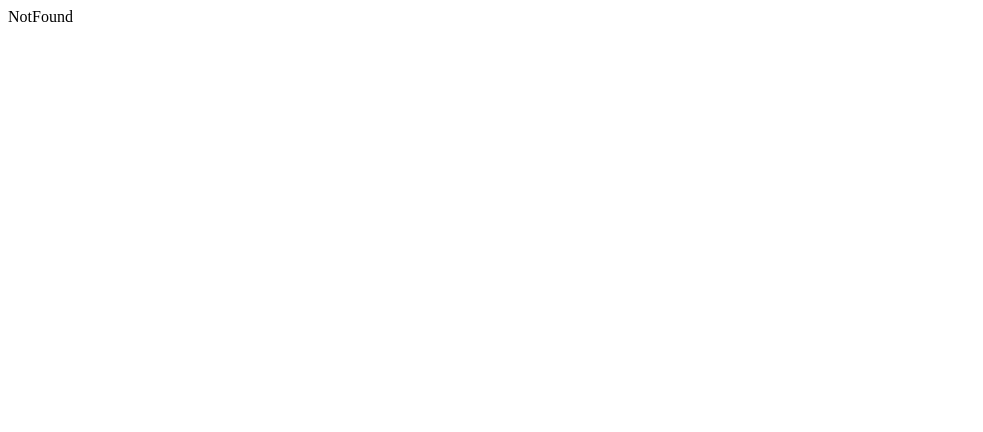
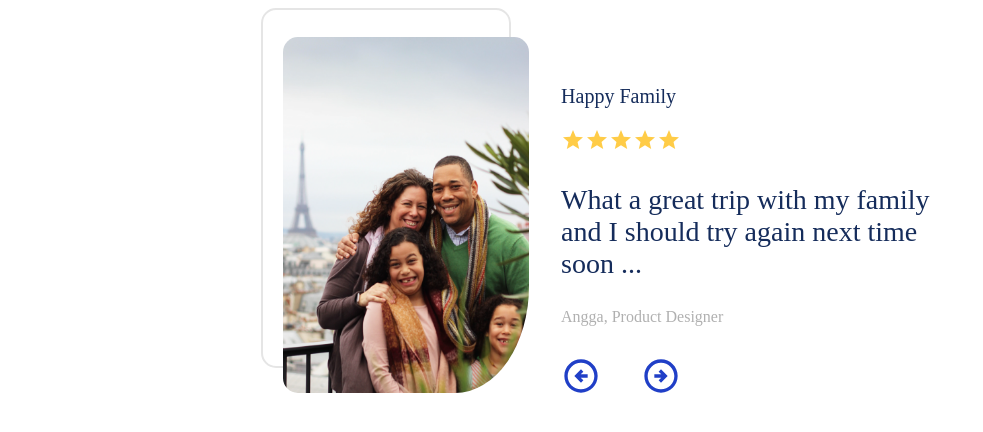
Before and after one commit to AhmedEl-Hussin/Hotel-System, a React app: page /landingPage in a window 1280 px wide. Before the commit this address had no page. Shown: the top 432 px of the page, without its empty margins (0-983 px from the left). Built offline with nearby package versions, Linux system fonts and the light colour scheme; the HTML template or start-up script is replaced by a standard one.

Commit message:
static-ui-reviews

```diff
--- a/src/App.tsx
+++ b/src/App.tsx
@@ -16,6 +16,7 @@ import Users from "./Components/Users/Users";
 import Rooms from "./Components/Rooms/Rooms";
 import Ads from "./Components/Ads/Ads";
 import Bookings from "./Components/Bookings/Bookings";
+import LandingPage from "./Components/Landing-Page/LandingPage";
 
 function App() {
   let {adminData , saveAdminData} = useContext(AuthContext)
@@ -50,6 +51,12 @@ function App() {
         { path: "/rest-pass", element: <RestPassword /> },
       ],
     },
+    {
+      path: "/landingPage",
+      element: <LandingPage />,
+      errorElement: <NotFound />,
+
+    },
   ]);
 
   return (
--- a/src/Components/Landing-Page/LandingPage.tsx
+++ b/src/Components/Landing-Page/LandingPage.tsx
@@ -1,6 +1,9 @@
+import ShowReviews from "../ShowReviews/ShowReviews";
 
 export default function LandingPage() {
-    return (
-        <div>LandingPage</div>
+    return (<>
+        <ShowReviews />
+
+        </>
     )
 }
--- /dev/null
+++ b/src/Components/ShowReviews/ShowReviews.tsx
@@ -0,0 +1,45 @@
+import reviewImg from '../../assets/reviewImg.png'
+import ArrowCircleLeftOutlinedIcon from '@mui/icons-material/ArrowCircleLeftOutlined';
+import ArrowCircleRightOutlinedIcon from '@mui/icons-material/ArrowCircleRightOutlined';
+import StarIcon from '@mui/icons-material/Star';
+
+export default function ShowReviews(props) {
+
+
+    return (
+        <>
+         <div className='homeReviewContainer'>
+            <div className="reviewImgContainer">
+           <img src={reviewImg} alt="review" className='reviewImg' />
+            </div>
+            <div className="reviewDetails">
+                <div style={{color:'#152C5B' ,padding:'50px', fontFamily:'Poppins'}}>
+                 <h4 style={{fontSize:'20px',fontWeight:'normal', marginBottom:'20px'}}>Happy Family</h4>
+                 <div style={{color:'#FFCC47'}}>
+                    <StarIcon />
+                    <StarIcon />
+                    <StarIcon />
+                    <StarIcon />
+                    <StarIcon />
+                 </div>
+                 <p style={{fontSize:'28px'}}>What a great trip with my family and I should try again next time soon ...</p>
+                 <span style={{color:'#B0B0B0'}}>Angga, Product Designer</span>
+                 <div style={{marginTop:"30px",color:'#203FC7'}}>
+                    <span style={{marginRight:'20px'}}>
+                    <ArrowCircleLeftOutlinedIcon sx={{fontSize:'40px'}}/>
+                    </span>
+                  <span style={{marginLeft:'20px'}}>
+                  <ArrowCircleRightOutlinedIcon sx={{fontSize:'40px'}} />
+                  </span>
+
+                 </div>
+                </div>
+
+            </div>
+
+
+            </div>
+
+        </>
+    )
+}
--- a/src/index.scss
+++ b/src/index.scss
@@ -82,3 +82,38 @@
     left: 0%;
     background-color:rgba(62, 62, 177, 0.384);
    }
+  //**********Home reviews section**********//
+
+
+.homeReviewContainer{
+  width: 60%;
+ margin: auto;
+  display: grid;
+  grid-template-columns: 33% 67%;
+  grid-template-rows: 360px;
+
+}
+.reviewImgContainer{
+  border: 2px #E5E5E5 solid;
+   border-radius: 15px;
+   -webkit-border-radius: 15px;
+    -moz-border-radius: 15px;
+    -ms-border-radius: 15px;
+     -o-border-radius: 15px;
+     border-bottom-right-radius: 30%;
+}
+.reviewImg{
+  width:100%;
+  height: 100%;
+  border-radius: 15px;
+  -webkit-border-radius: 15px;
+  -moz-border-radius: 15px;
+  -ms-border-radius: 15px;
+  -o-border-radius: 15px;
+  border-bottom-right-radius: 30%;
+  transform: translate(20px, 27px);
+  -webkit-transform: translate(20px, 27px);
+  -moz-transform: translate(20px, 27px);
+  -ms-transform: translate(20px, 27px);
+  -o-transform: translate(20px, 27px);
+}
```
Also changed, not shown: src/assets/reviewImg.png (added).
